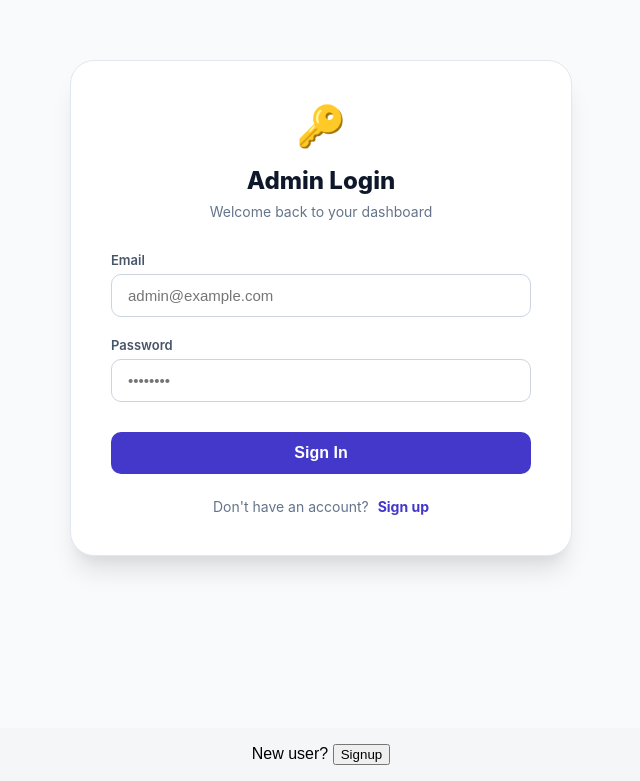
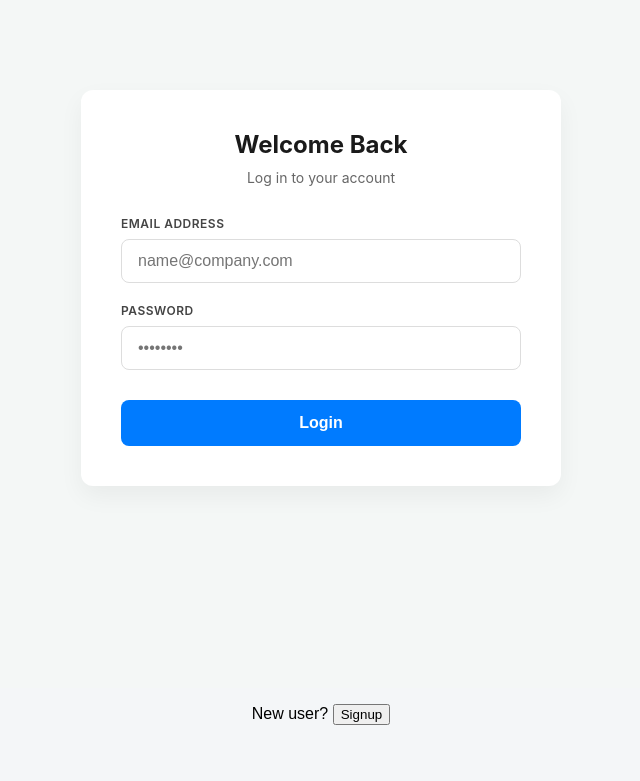
Before and after one commit to suspicious115478/4125, a React (Vite) app: page / in a window 1280 px wide. Shown: the part 112-893 px from the top of the page, without its empty margins (319-959 px from the left). After the commit the page ends 853 px from the top, so only its background shows below. Built offline with nearby package versions, Linux system fonts and the light colour scheme.

Commit message:
Update Login.jsx

```diff
--- a/src/auth/Login.jsx
+++ b/src/auth/Login.jsx
@@ -1,43 +1,102 @@
 import { useState } from 'react';
 import { supabase } from '../lib/supabase';
 
-const authStyles = {
+function Login({ onLogin }) {
+  const [email, setEmail] = useState('');
+  const [password, setPassword] = useState('');
+  const [errorMsg, setErrorMsg] = useState('');
+  const [loading, setLoading] = useState(false);
+
+  async function handleLogin(e) {
+    e.preventDefault();
+    setLoading(true);
+    setErrorMsg('');
+
+    const { data, error } = await supabase.auth.signInWithPassword({
+      email,
+      password
+    });
+
+    if (error) {
+      setErrorMsg(error.message);
+      setLoading(false);
+    } else {
+      onLogin(data.session);
+    }
+  }
+
+  return (
+    <div style={styles.container}>
+      <div style={styles.card}>
+        <h2 style={styles.title}>Welcome Back</h2>
+        <p style={styles.subtitle}>Log in to your account</p>
+
+        <form onSubmit={handleLogin} style={styles.form}>
+          <div style={styles.inputGroup}>
+            <label style={styles.label}>Email Address</label>
+            <input
+              type="email"
+              placeholder="name@company.com"
+              value={email}
+              onChange={e => setEmail(e.target.value)}
+              style={styles.input}
+              required
+            />
+          </div>
+
+          <div style={styles.inputGroup}>
+            <label style={styles.label}>Password</label>
+            <input
+              type="password"
+              placeholder="••••••••"
+              value={password}
+              onChange={e => setPassword(e.target.value)}
+              style={styles.input}
+              required
+            />
+          </div>
+
+          <button type="submit" disabled={loading} style={styles.button}>
+            {loading ? 'Logging in...' : 'Login'}
+          </button>
+        </form>
+
+        {errorMsg && <p style={styles.error}>{errorMsg}</p>}
+      </div>
+    </div>
+  );
+}
+
+// Shared styles for a modern look
+const styles = {
   container: {
     display: 'flex',
+    justifyContent: 'center',
     alignItems: 'center',
-    justifyContent: 'center',
     minHeight: '100vh',
-    backgroundColor: '#f8fafc',
+    backgroundColor: '#f4f7f6',
     fontFamily: '"Inter", sans-serif',
-    padding: '20px'
   },
   card: {
-    backgroundColor: '#ffffff',
+    backgroundColor: '#fff',
     padding: '40px',
-    borderRadius: '24px',
-    boxShadow: '0 20px 25px -5px rgba(0, 0, 0, 0.1), 0 10px 10px -5px rgba(0, 0, 0, 0.04)',
+    borderRadius: '12px',
+    boxShadow: '0 10px 25px rgba(0,0,0,0.05)',
     width: '100%',
-    maxWidth: '420px',
-    border: '1px solid #e2e8f0',
-  },
-  header: {
-    textAlign: 'center',
-    marginBottom: '32px',
-  },
-  logo: {
-    fontSize: '40px',
-    marginBottom: '16px',
+    maxWidth: '400px',
   },
   title: {
-    margin: 0,
+    margin: '0 0 10px 0',
     fontSize: '24px',
-    fontWeight: '800',
-    color: '#0f172a',
+    fontWeight: '700',
+    color: '#1a1a1a',
+    textAlign: 'center',
   },
   subtitle: {
-    margin: '8px 0 0',
+    margin: '0 0 30px 0',
     fontSize: '14px',
-    color: '#64748b',
+    color: '#666',
+    textAlign: 'center',
   },
   form: {
     display: 'flex',
@@ -47,102 +106,44 @@ const authStyles = {
   inputGroup: {
     display: 'flex',
     flexDirection: 'column',
-    gap: '6px',
+    gap: '8px',
   },
   label: {
-    fontSize: '13px',
+    fontSize: '12px',
     fontWeight: '600',
-    color: '#475569',
-    textAlign: 'left'
+    color: '#444',
+    textTransform: 'uppercase',
+    letterSpacing: '0.5px',
   },
   input: {
     padding: '12px 16px',
-    borderRadius: '10px',
-    border: '1px solid #cbd5e1',
-    fontSize: '15px',
+    borderRadius: '8px',
+    border: '1px solid #ddd',
+    fontSize: '16px',
     outline: 'none',
     transition: 'border-color 0.2s',
   },
   button: {
-    backgroundColor: '#4338ca',
-    color: '#ffffff',
-    padding: '12px',
-    borderRadius: '10px',
+    padding: '14px',
+    borderRadius: '8px',
     border: 'none',
+    backgroundColor: '#007bff',
+    color: '#fff',
     fontSize: '16px',
     fontWeight: '600',
     cursor: 'pointer',
     marginTop: '10px',
     transition: 'background-color 0.2s',
   },
-  message: {
+  error: {
+    color: '#dc3545',
+    fontSize: '14px',
+    textAlign: 'center',
     marginTop: '20px',
-    padding: '12px',
-    borderRadius: '8px',
-    fontSize: '13px',
-    textAlign: 'center',
-    fontWeight: '500',
+    backgroundColor: '#fff5f5',
+    padding: '10px',
+    borderRadius: '6px',
   },
-  footer: {
-    marginTop: '24px',
-    textAlign: 'center',
-    fontSize: '14px',
-    color: '#64748b',
-  },
-  link: {
-    color: '#4338ca',
-    fontWeight: '700',
-    cursor: 'pointer',
-    textDecoration: 'none',
-    marginLeft: '5px',
-    borderBottom: '2px solid transparent',
-    transition: 'all 0.2s'
-  }
 };
 
-function Login({ onLogin, onShowSignup }) {
-  const [email, setEmail] = useState('');
-  const [password, setPassword] = useState('');
-  const [errorMsg, setErrorMsg] = useState('');
-  const [loading, setLoading] = useState(false);
-
-  async function handleLogin(e) {
-    e.preventDefault();
-    setLoading(true);
-    setErrorMsg('');
-    const { data, error } = await supabase.auth.signInWithPassword({ email, password });
-    if (error) { setErrorMsg(error.message); }
-    else { onLogin(data.session); }
-    setLoading(false);
-  }
-
-  return (
-    <div style={authStyles.container}>
-      <div style={authStyles.card}>
-        <div style={authStyles.header}>
-          <div style={authStyles.logo}>🔑</div>
-          <h2 style={authStyles.title}>Admin Login</h2>
-          <p style={authStyles.subtitle}>Welcome back to your dashboard</p>
-        </div>
-
-        <form onSubmit={handleLogin} style={authStyles.form}>
-          <div style={authStyles.inputGroup}><label style={authStyles.label}>Email</label>
-            <input type="email" placeholder="admin@example.com" style={authStyles.input} value={email} onChange={e => setEmail(e.target.value)} required />
-          </div>
-          <div style={authStyles.inputGroup}><label style={authStyles.label}>Password</label>
-            <input type="password" placeholder="••••••••" style={authStyles.input} value={password} onChange={e => setPassword(e.target.value)} required />
-          </div>
-          <button type="submit" style={authStyles.button} disabled={loading}>{loading ? 'Checking...' : 'Sign In'}</button>
-        </form>
-
-        {errorMsg && <p style={{ ...authStyles.message, color: '#ef4444', backgroundColor: '#fef2f2' }}>{errorMsg}</p>}
-
-        <div style={authStyles.footer}>
-          Don't have an account? <span style={authStyles.link} onClick={onShowSignup} onMouseOver={(e) => e.target.style.borderBottom = '2px solid #4338ca'} onMouseOut={(e) => e.target.style.borderBottom = '2px solid transparent'}>Sign up</span>
-        </div>
-      </div>
-    </div>
-  );
-}
-
 export default Login;
```
